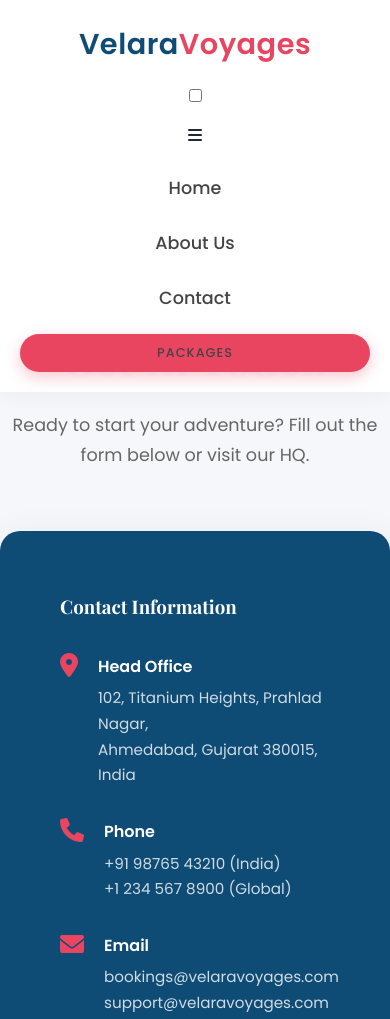
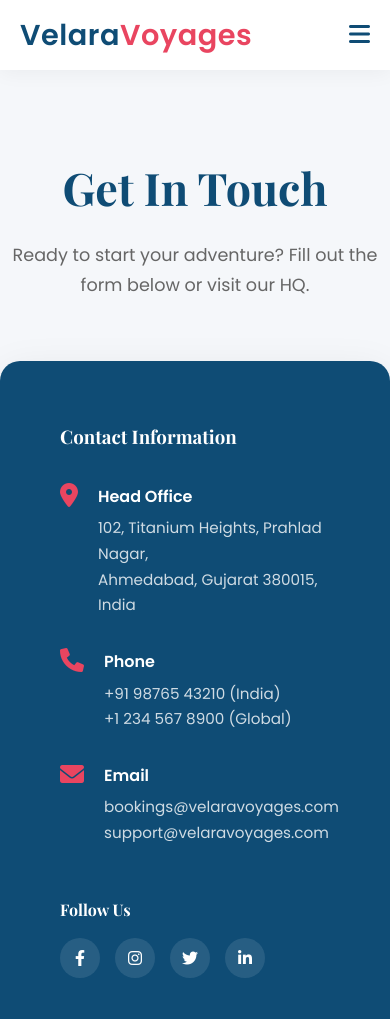
Before and after one commit to vivekrawal210706/Velara-Voyages, a plain HTML site: page contact.html in a window 390 px wide. Shown: the top 1019 px of the page. Drawn offline with nearby package versions, Linux system fonts and the light colour scheme.

Commit message:
Update style.css

```diff
--- a/style.css
+++ b/style.css
@@ -100,6 +100,20 @@ img { max-width: 100%; display: block; }
     transition: width 0.3s;
 }
 .nav-links a:hover::after { width: 100%; }
+
+/* --- HAMBURGER MENU SETUP (No Script Version) --- */
+/* 1. Hide the checkbox completely */
+#nav-toggle {
+    display: none;
+}
+
+/* 2. Style the label (the icon) */
+.hamburger {
+    display: none; /* Hidden on Desktop */
+    cursor: pointer;
+    font-size: 1.5rem;
+    color: var(--primary);
+}
 
 /* --- PAGE CONTENT WRAPPER --- */
 .page-content {
@@ -429,47 +443,44 @@ footer {
    RESPONSIVE FIXES (PHONES & TABLETS)
 ========================================= */
 @media (max-width: 768px) {
-    /* 1. Make Navbar taller to fit stacked links */
-    .navbar {
-        height: auto;
-        padding: 20px 0;
-        position: absolute; /* Changed from fixed to absolute for better mobile scrolling behavior if needed, or keep fixed but ensure scroll */
-        position: fixed;
+    /* Show Hamburger (Label) */
+    .hamburger {
+        display: block;
     }
 
-    /* 2. Stack Logo and Menu Links Vertically */
-    .nav-content {
-        flex-direction: column;
-        gap: 20px;
+    .navbar {
+        height: 70px;
+        padding: 0;
     }
 
-    /* 3. SHOW the menu links and style them for touch */
+    /* Hide Links by default */
     .nav-links {
-        display: flex;  /* Visible now! */
+        display: none;
+        position: absolute;
+        top: 70px;
+        left: 0;
+        width: 100%;
+        background: var(--white);
         flex-direction: column;
-        width: 100%;
+        padding: 20px;
+        box-shadow: 0 10px 15px rgba(0,0,0,0.1);
         text-align: center;
-        gap: 15px;
     }
 
-    /* 4. Make links easier to tap */
-    .nav-links a {
-        display: block;
-        padding: 5px 0;
-        font-size: 1.1rem;
+    /* THE CSS MAGIC:
+       When the hidden checkbox (#nav-toggle) is CHECKED,
+       find the SIBLING class .nav-links and display it.
+    */
+    #nav-toggle:checked ~ .nav-links {
+        display: flex;
     }
 
-    /* 5. Push page content down so it doesn't hide behind the taller menu */
     .page-content {
-        padding-top: 240px; /* Increased top padding significantly for mobile */
+        padding-top: 70px;
     }
 
-    /* Other Mobile Adjustments */
     .hero h1 { font-size: 2.2rem; }
     .story-block { flex-direction: column; }
-    .story-img { width: 100%; margin-bottom: 20px; }
     .contact-box { flex-direction: column; }
-
-    /* Ensure footer grids stack nicely */
-    .footer-grid { grid-template-columns: 1fr; gap: 30px; }
+    .footer-grid { grid-template-columns: 1fr; }
 }
```
